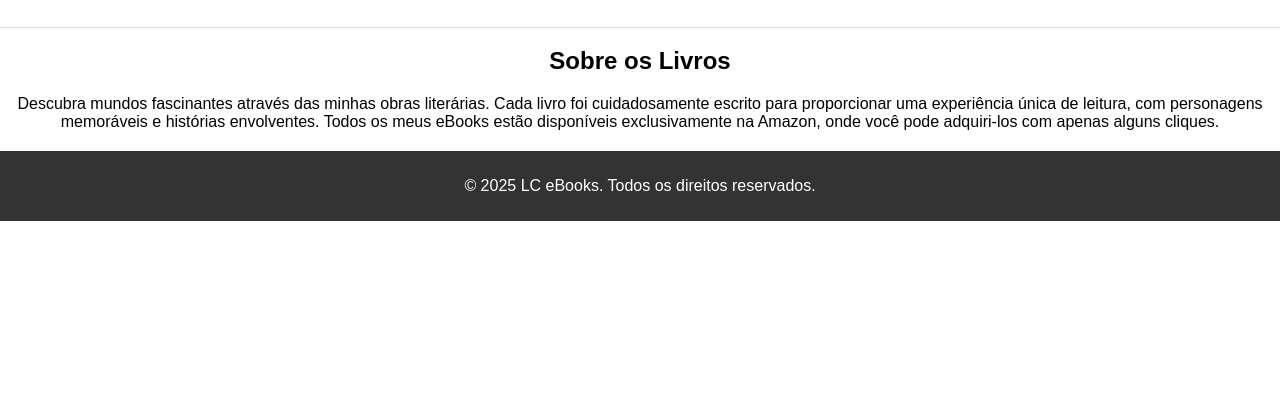
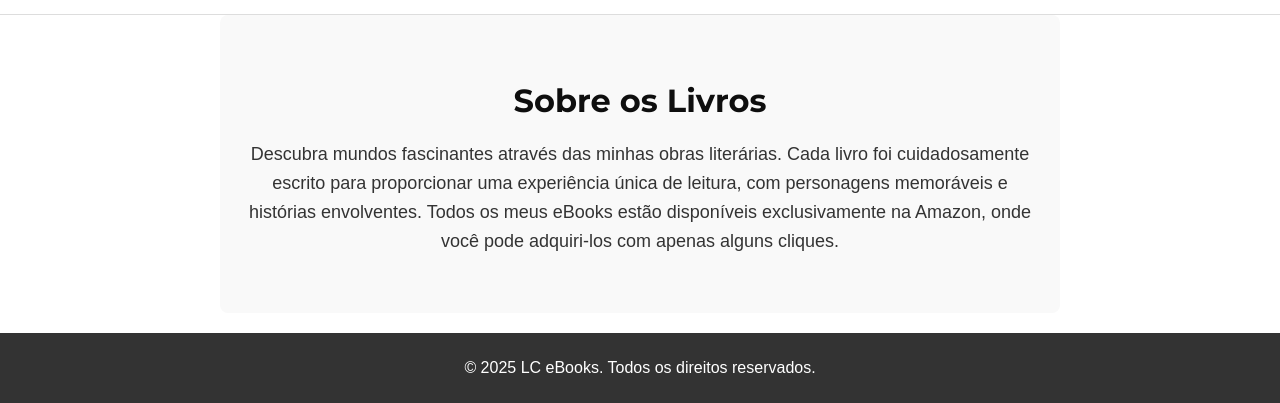
Before and after one commit to lucascsil640/lc-ebooks, a plain HTML site: page index.html in a window 1280 px wide. Shown: the part 1506-1909 px from the top of the page. Before the commit the page ends 1727 px from the top, so only its background shows below. Drawn offline with Linux system fonts and the light colour scheme.

Commit message:
Update styles.css

```diff
--- a/styles.css
+++ b/styles.css
@@ -12,6 +12,14 @@ header {
     font-size: 24px;
     background-color: var(--header-bg);
 }
+
+.subtitulo {
+    font-size: 18px;       /* Ajuste o tamanho conforme sua preferência */
+    color: #ff9900;        /* Escolha uma cor que complemente sua identidade visual */
+    margin-top: 5px;
+    font-weight: 500;
+}
+
 
 .ebook {
     display: flex;
@@ -69,6 +77,29 @@ footer {
     margin-top: 20px;
 }
 
+.sobre-livros {
+  max-width: 800px;
+  margin: 0 auto;
+  padding: 40px 20px;
+  text-align: center;
+  background-color: #f9f9f9;
+  border-radius: 8px;
+}
+
+.sobre-livros h2 {
+  font-family: 'Montserrat', sans-serif;
+  font-size: 32px;
+  color: #0e0e0e;
+  margin-bottom: 20px;
+}
+
+.sobre-livros p {
+  font-size: 18px;
+  color: #333;
+  line-height: 1.6;
+}
+
+
 @media (max-width: 768px) {
     .ebook {
         flex-direction: column;
```
